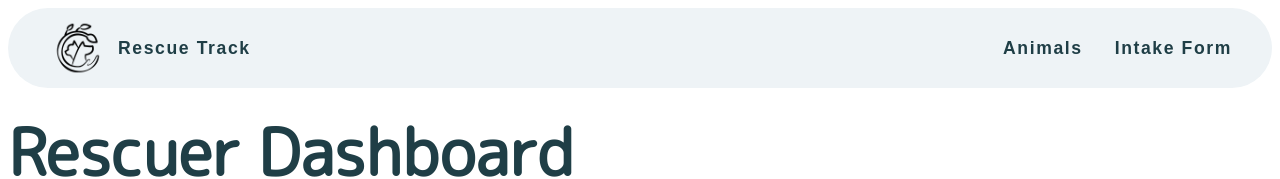
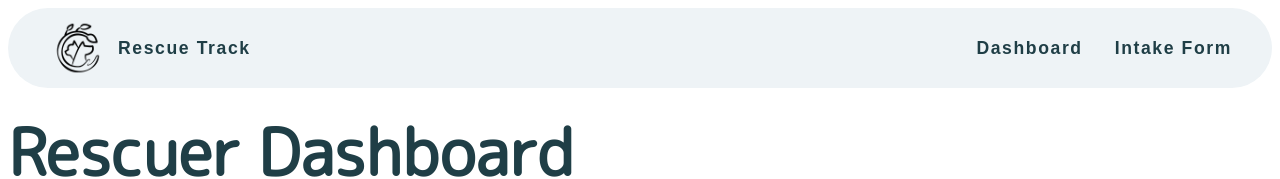
Before and after one commit to ebey04/animalRescueApp, a React (Vite) app: page / in a window 1280 px wide. Shown: the top 179 px of the page. Built offline with nearby package versions, Linux system fonts and the light colour scheme.

Commit message:
fix(navbar): rename animal link to dashbaord. correct routes

```diff
--- a/src/App.jsx
+++ b/src/App.jsx
@@ -17,7 +17,6 @@
       <Routes>
         <Route path="/" element={<Dashboard />} />
         <Route path="/intake-form" element={<IntakeForm />} />
-        <Route path="/animals" element={<Dashboard />} />
         <Route path="/animals/:animalId" element={<AnimalProfile />} />
       </Routes>
       <Footer />
--- a/src/Navbar/Navbar.jsx
+++ b/src/Navbar/Navbar.jsx
@@ -15,8 +15,8 @@
                 </div>
                 <ul className={styles.navbarMenu}>
                     <li className={styles.navbarItem}>
-                        <Link to="/animals" className={styles.navbarLink}>
-                            Animals
+                        <Link to="/" className={styles.navbarLink}>
+                            Dashboard
                         </Link>
                     </li>
                     <li className={styles.navbarItem}>
```
